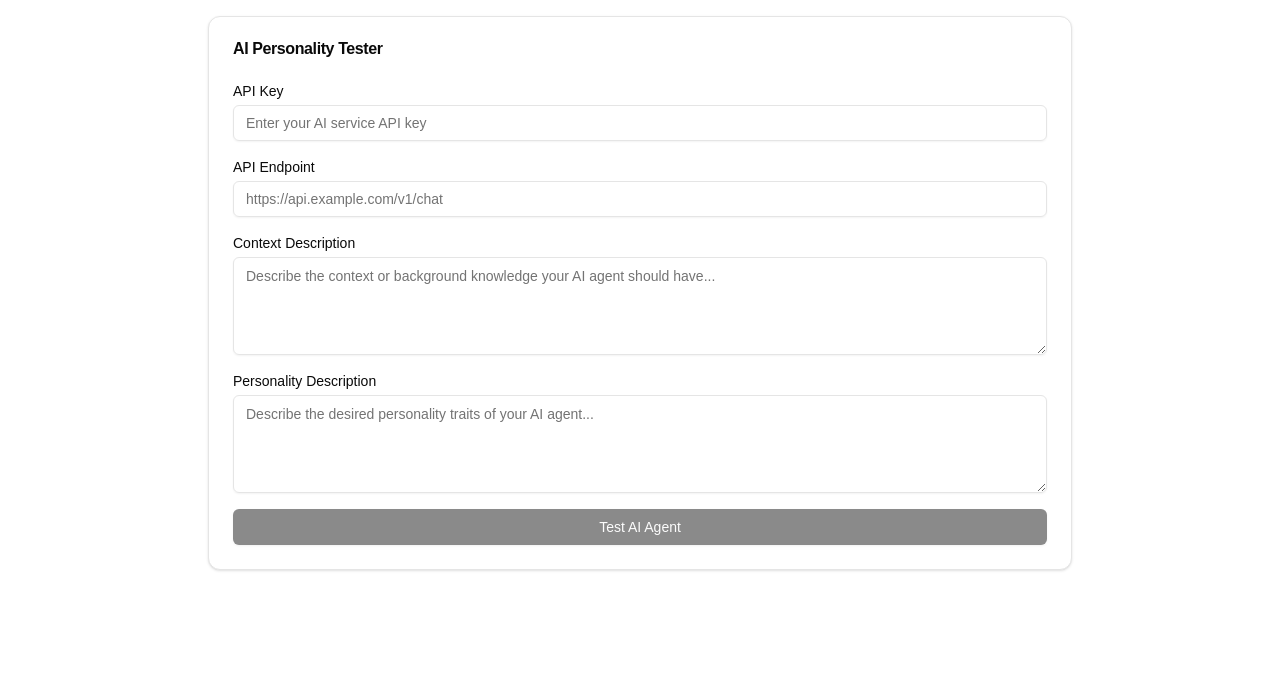
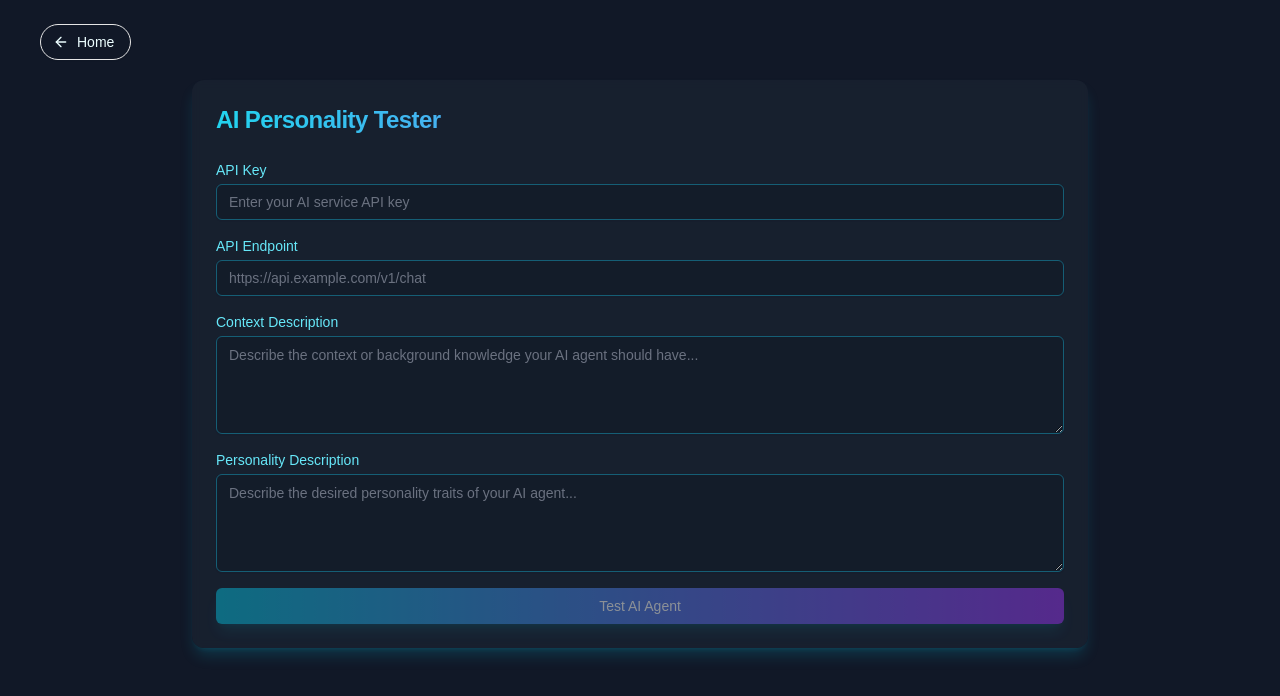
Before and after one commit to Mavericko99/Maxis, a Next.js app: page /personality in a window 1280 px wide. Shown: the top 696 px of the page. Built offline with nearby package versions, Linux system fonts and the light colour scheme.

Commit message:
home button

```diff
--- a/app/layout.tsx
+++ b/app/layout.tsx
@@ -28,7 +28,7 @@ export default function RootLayout({
   return (
     <html lang="en">
       <body
-        className={`${geistSans} ${geistMono.variable} antialiased`}
+        className={`${geistSans} bg-gray-900 ${geistMono.variable} antialiased`}
       >
 
         {children}
--- a/app/personality/page.tsx
+++ b/app/personality/page.tsx
@@ -4,6 +4,8 @@ import { Card, CardContent, CardHeader, CardTitle } from "@/components/ui/card";
 import { Button } from "@/components/ui/button";
 import { Textarea } from "@/components/ui/textarea";
 import { Input } from "@/components/ui/input";
+import { ArrowLeft, ArrowRight } from 'lucide-react';
+import Link from 'next/link';
 
 // Define types for test results and responses
 interface TestResults {
@@ -109,56 +111,70 @@ export default function AITester() {
   };
 
   return (
-    <div className="container mx-auto p-4 max-w-4xl">
-      <Card className="mb-6">
+    <div className="container mx-auto p-4 bg-gray-900 text-cyan-50 flex flex-col items-center pt-8 relative">
+      <Link href="/">
+        <Button variant="outline" className='absolute top-6 z-10 left-10 pl-3  rounded-full bg-transparent'>
+          <ArrowLeft />
+          Home</Button>
+      </Link>
+
+
+
+      <Card className="mb-6 border-0 mt-12 bg-gray-800/50 backdrop-blur-sm shadow-lg shadow-cyan-500/20 max-w-4xl w-full">
         <CardHeader>
-          <CardTitle>AI Personality Tester</CardTitle>
+          <CardTitle className="text-2xl font-bold bg-gradient-to-r from-cyan-400 to-purple-500 bg-clip-text text-transparent">
+            AI Personality Tester
+          </CardTitle>
         </CardHeader>
         <CardContent>
           <div className="space-y-4">
             <div>
-              <label className="block text-sm font-medium mb-1">API Key</label>
+              <label className="block text-sm font-medium mb-1 text-cyan-300">API Key</label>
               <Input
                 type="password"
                 value={apiKey}
                 onChange={(e) => setApiKey(e.target.value)}
                 placeholder="Enter your AI service API key"
+                className="bg-gray-900/50 border-cyan-800 focus:border-cyan-500 text-cyan-50 placeholder:text-gray-500"
               />
             </div>
 
             <div>
-              <label className="block text-sm font-medium mb-1">API Endpoint</label>
+              <label className="block text-sm font-medium mb-1 text-cyan-300">API Endpoint</label>
               <Input
                 value={endpoint}
                 onChange={(e) => setEndpoint(e.target.value)}
                 placeholder="https://api.example.com/v1/chat"
+                className="bg-gray-900/50 border-cyan-800 focus:border-cyan-500 text-cyan-50 placeholder:text-gray-500"
               />
             </div>
 
             <div>
-              <label className="block text-sm font-medium mb-1">Context Description</label>
+              <label className="block text-sm font-medium mb-1 text-cyan-300">Context Description</label>
               <Textarea
                 value={context}
                 onChange={(e) => setContext(e.target.value)}
                 placeholder="Describe the context or background knowledge your AI agent should have..."
                 rows={4}
+                className="bg-gray-900/50 border-cyan-800 focus:border-cyan-500 text-cyan-50 placeholder:text-gray-500"
               />
             </div>
 
             <div>
-              <label className="block text-sm font-medium mb-1">Personality Description</label>
+              <label className="block text-sm font-medium mb-1 text-cyan-300">Personality Description</label>
               <Textarea
                 value={personality}
                 onChange={(e) => setPersonality(e.target.value)}
                 placeholder="Describe the desired personality traits of your AI agent..."
                 rows={4}
+                className="bg-gray-900/50 border-cyan-800 focus:border-cyan-500 text-cyan-50 placeholder:text-gray-500"
               />
             </div>
 
             <Button
               onClick={runTest}
               disabled={isLoading || !apiKey || !endpoint || !context || !personality}
-              className="w-full"
+              className="w-full bg-gradient-to-r from-cyan-500 to-purple-600 hover:from-cyan-600 hover:to-purple-700 text-white shadow-lg shadow-cyan-500/20 disabled:opacity-50"
             >
               {isLoading ? 'Running Test...' : 'Test AI Agent'}
             </Button>
@@ -167,32 +183,32 @@ export default function AITester() {
       </Card>
 
       {testResults && !testResults.error && (
-        <Card>
+        <Card className="border-0 bg-gray-800/50 backdrop-blur-sm shadow-lg shadow-cyan-500/20">
           <CardHeader>
-            <CardTitle>Test Results</CardTitle>
+            <CardTitle className="text-xl font-bold text-cyan-400">Test Results</CardTitle>
           </CardHeader>
           <CardContent>
             <div className="space-y-4">
               <div>
-                <h3 className="font-medium">Test Question</h3>
+                <h3 className="font-medium text-cyan-300">Test Question</h3>
                 <p className="mt-1 text-gray-600">{testResults.question || 'No question generated'}</p>
               </div>
 
               <div>
-                <h3 className="font-medium">AI Response</h3>
+                <h3 className="font-medium text-cyan-300">AI Response</h3>
                 <p className="mt-1 text-gray-600">{testResults.answer || 'No response received'}</p>
               </div>
 
               <div>
-                <h3 className="font-medium">Rating</h3>
+                <h3 className="font-medium text-cyan-300">Rating</h3>
                 <div className="mt-2 flex items-center">
-                  <div className="text-3xl font-bold">{formatRating(testResults.rating as any)}</div>
+                  <div className="text-3xl font-bold text-cyan-400">{formatRating(testResults.rating as any)}</div>
                   <div className="ml-2 text-sm text-gray-500">/ 1.00</div>
                 </div>
               </div>
 
               <div>
-                <h3 className="font-medium">Feedback</h3>
+                <h3 className="font-medium text-cyan-300">Feedback</h3>
                 <p className="mt-1 text-gray-600">{testResults.feedback || 'No feedback available'}</p>
               </div>
             </div>
--- a/app/stress/page.tsx
+++ b/app/stress/page.tsx
@@ -5,6 +5,8 @@ import { Card, CardContent, CardHeader, CardTitle } from "@/components/ui/card";
 import { Button } from "@/components/ui/button";
 import { Input } from "@/components/ui/input";
 import { LineChart, Line, XAxis, YAxis, CartesianGrid, Tooltip, Legend } from 'recharts';
+import Link from 'next/link';
+import { ArrowLeft } from 'lucide-react';
 
 // Define types for test results, stats, and other data structures
 interface TestResult {
@@ -118,8 +120,13 @@ const StressTest = () => {
   };
 
   return (
-    <div className="min-h-screen bg-gray-900 text-cyan-50 p-6">
-      <div className="max-w-6xl mx-auto space-y-6">
+    <div className="min-h-screen bg-gray-900 text-cyan-50 p-6 relative">
+         <Link href="/">
+        <Button variant="outline" className='absolute top-6 z-10 left-10 pl-3  rounded-full bg-transparent'>
+          <ArrowLeft />
+          Home</Button>
+      </Link>
+      <div className="max-w-6xl mt-12 mx-auto space-y-6">
         <Card className="border-0 bg-gray-800/50 backdrop-blur-sm shadow-lg shadow-cyan-500/20">
           <CardHeader className="border-b border-cyan-900/50">
             <CardTitle className="text-2xl font-bold bg-gradient-to-r from-cyan-400 to-purple-500 bg-clip-text text-transparent">
```
